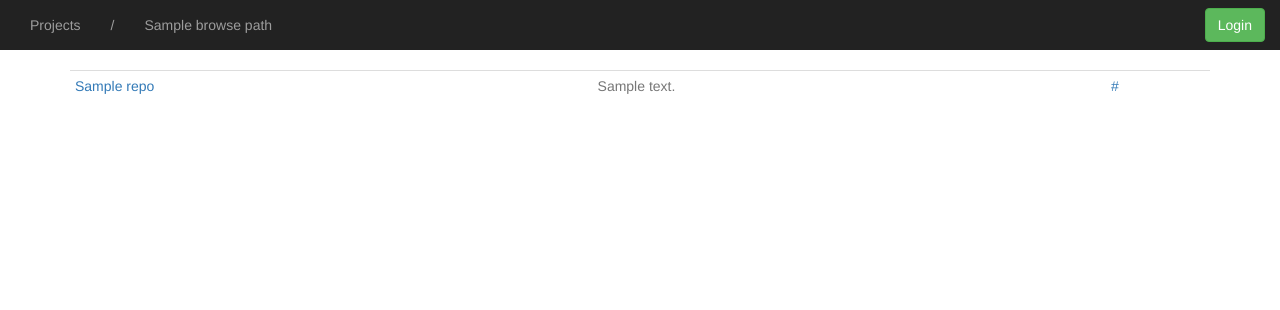
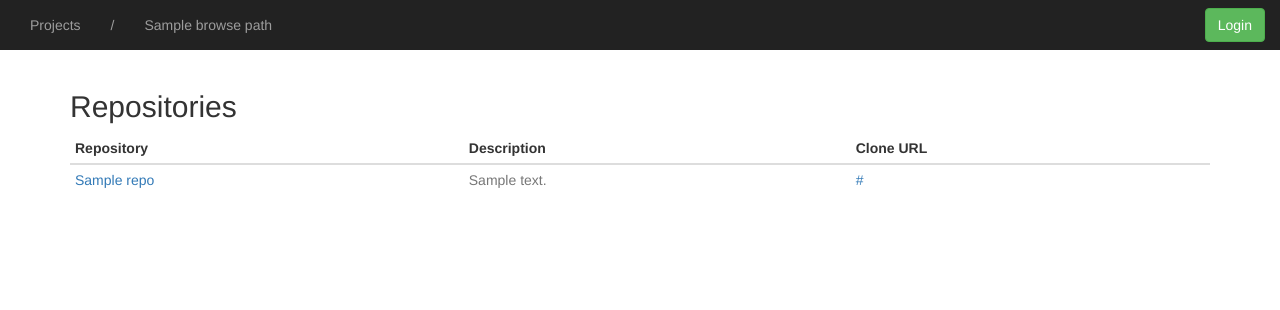
Before and after one commit to ercpe/gitbrowser, a Django app: template src/gitbrowser/templates/repository/list.html in a window 1280 px wide. Shown: the top 310 px of the page. Run offline with Django 3.2, Linux system fonts and the light colour scheme; the template is opened without the code that fills it: most values are stand-ins (such as "Sample title", 1, 10 or a date in 2020); some libraries are stand-ins or nearby versions.

Commit message:
Improved repository listing (added microformats and table header)

```diff
--- a/src/gitbrowser/templates/repository/list.html
+++ b/src/gitbrowser/templates/repository/list.html
@@ -7,9 +7,18 @@
 {% block body_content %}
 	<div class="container">
 		<div class="wrapper table-responsive">
+			<div itemscope itemtype="http://schema.org/Table">
+				<h2 itemprop="about">Repositories</h2>
 				<table class="table table-condensed">
+					<thead>
+						<tr>
+							<th>Repository</th>
+							<th>Description</th>
+							<th>Clone URL</th>
+						</tr>
+					</thead>
+					<tbody>
 						{% for repo in repositories %}
-
 							<tr>
 								<td>
 									{% if repo.repo %}
@@ -23,7 +32,6 @@
 								<td class="text-muted">{{repo.description}}</td>
 								<td>{% if repo.preferred_clone_url %}<a href="{{repo.preferred_clone_url}}" title="Clone URL">{{repo.preferred_clone_url}}</a>{% endif %}</td>
 							</tr>
-
 						{% empty %}
 							<tr>
 								<td>
@@ -31,7 +39,9 @@
 								</td>
 							</tr>
 						{% endfor %}
+					</tbody>
 				</table>
 			</div>
 		</div>
+	</div>
 {% endblock %}
--- a/src/gitbrowser/templates/repository/list_tree.html
+++ b/src/gitbrowser/templates/repository/list_tree.html
@@ -9,6 +9,8 @@
 		{% regroup repositories by path as grouped_repositories %}
 
 		<div class="table-responsive">
+			<div itemscope itemtype="http://schema.org/Table">
+				<h2 itemprop="about">Repositories</h2>
 				<table class="table table-condensed">
 				{% for group in grouped_repositories %}
 					{% if group.grouper %}
@@ -41,4 +43,5 @@
 				</table>
 			</div>
 		</div>
+	</div>
 {% endblock %}
```
Lines whose indentation alone changed are shown as unchanged.
